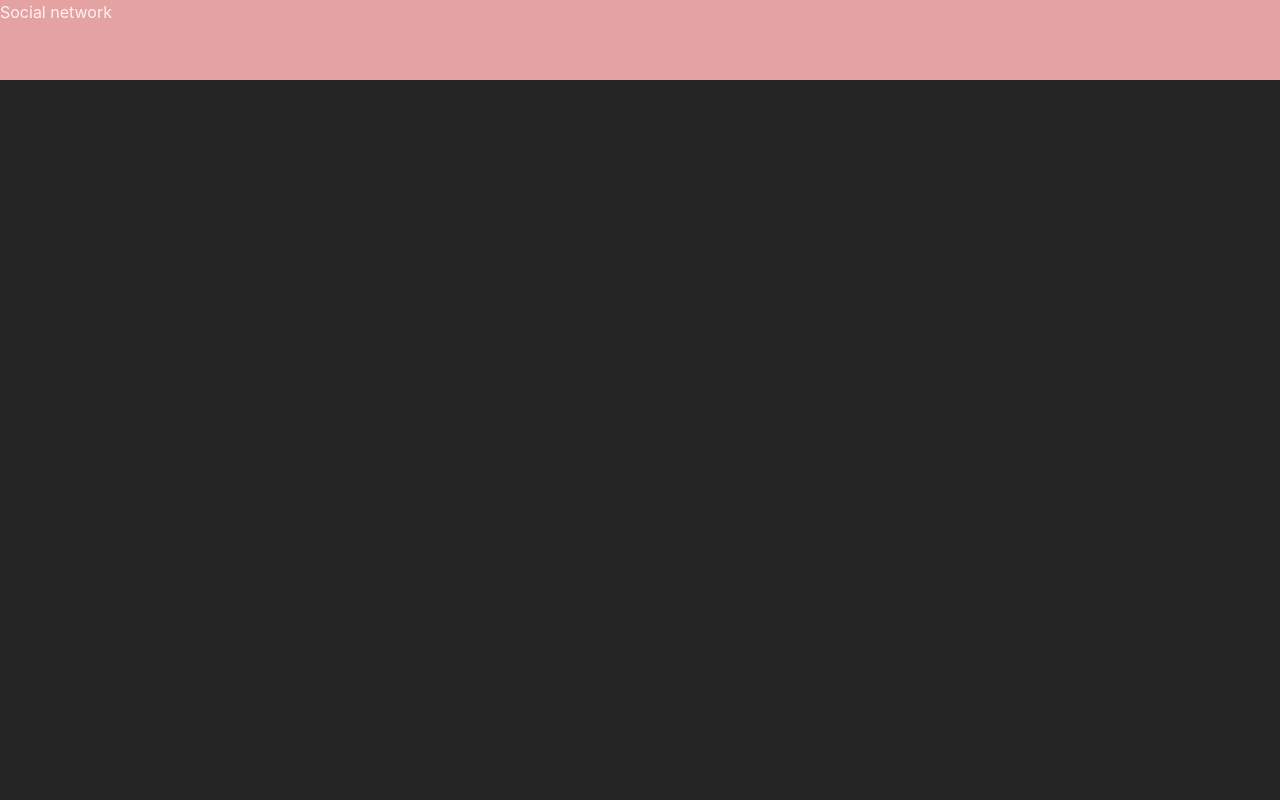
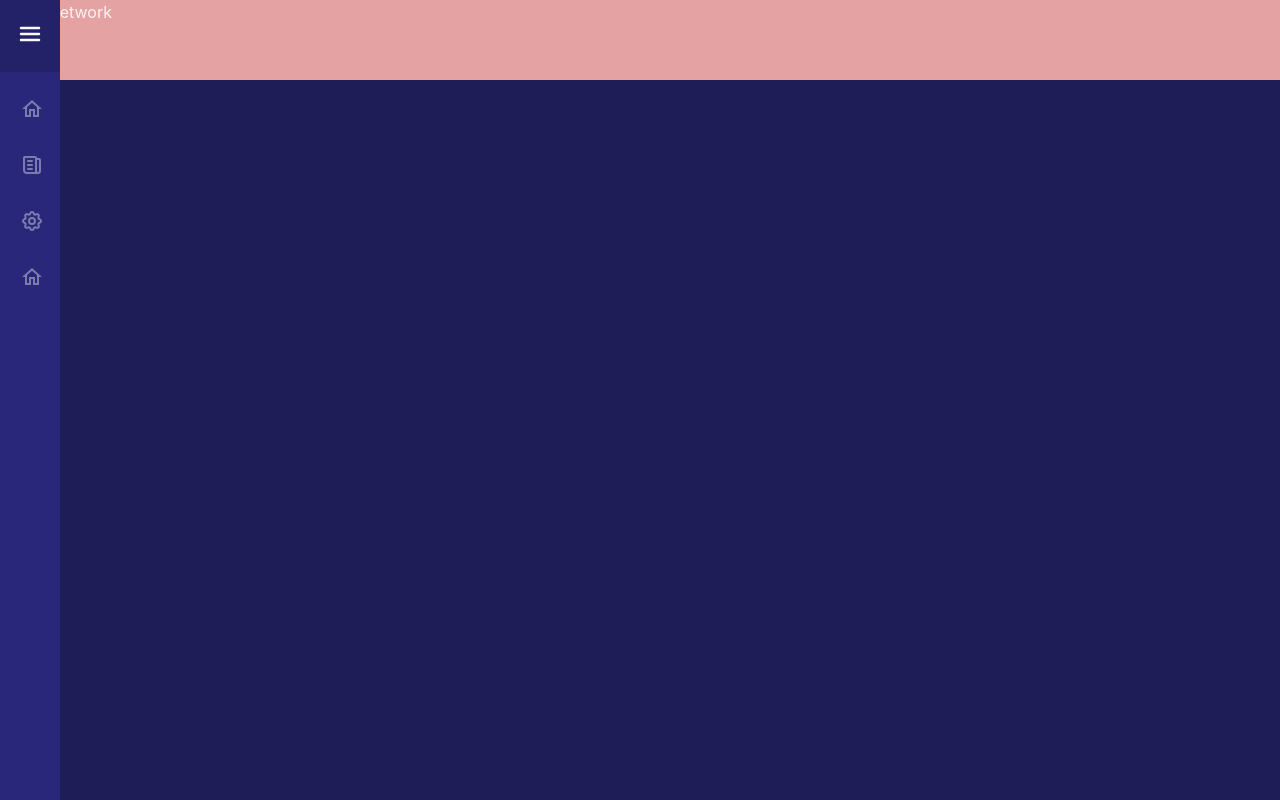
Before and after one commit to Zaitsev-AV/social-network-2.0, a React (Vite) app: page / in a window 1280 px wide. Built offline with nearby package versions, Linux system fonts and the light colour scheme.

Commit message:
feat: added sidebar

```diff
--- /dev/null
+++ b/src/assets/icons/burger.tsx
@@ -0,0 +1,16 @@
+import { SVGProps, Ref, forwardRef, memo } from 'react'
+const SvgComponent = (props: SVGProps<SVGSVGElement>, ref: Ref<SVGSVGElement>) => (
+  <svg xmlns="http://www.w3.org/2000/svg" width={24} height={24} ref={ref} {...props}>
+    <path
+      fill="none"
+      stroke="currentColor"
+      strokeLinecap="round"
+      strokeLinejoin="round"
+      strokeWidth={2.5}
+      d="M3 6h18M3 12h18M3 18h18"
+    />
+  </svg>
+)
+const ForwardRef = forwardRef(SvgComponent)
+
+export default memo(ForwardRef)
--- /dev/null
+++ b/src/assets/icons/close.tsx
@@ -0,0 +1,12 @@
+import { SVGProps, Ref, forwardRef, memo } from 'react'
+const SvgComponent = (props: SVGProps<SVGSVGElement>, ref: Ref<SVGSVGElement>) => (
+  <svg xmlns="http://www.w3.org/2000/svg" width={24} height={24} ref={ref} {...props}>
+    <path
+      fill="currentColor"
+      d="M7.05 5.64 12 10.59l4.95-4.95 1.41 1.41L13.41 12l4.95 4.95-1.41 1.41L12 13.41l-4.95 4.95-1.41-1.41L10.59 12 5.64 7.05l1.41-1.41Z"
+    />
+  </svg>
+)
+const ForwardRef = forwardRef(SvgComponent)
+
+export default memo(ForwardRef)
--- /dev/null
+++ b/src/assets/icons/home.tsx
@@ -0,0 +1,12 @@
+import { SVGProps, Ref, forwardRef, memo } from 'react'
+const SvgComponent = (props: SVGProps<SVGSVGElement>, ref: Ref<SVGSVGElement>) => (
+  <svg xmlns="http://www.w3.org/2000/svg" width={24} height={24} ref={ref} {...props}>
+    <path
+      fill="currentColor"
+      d="m12 5.69 5 4.5V18h-2v-6H9v6H7v-7.81l5-4.5M12 3 2 12h3v8h6v-6h2v6h6v-8h3L12 3z"
+    />
+  </svg>
+)
+const ForwardRef = forwardRef(SvgComponent)
+
+export default memo(ForwardRef)
--- /dev/null
+++ b/src/assets/icons/index.ts
@@ -0,0 +1,5 @@
+export { default as HomeIcon } from './home.tsx'
+export { default as BurgerIcon } from './burger.tsx'
+export { default as CloseIcon } from './close.tsx'
+export { default as NewsIcon } from './news.tsx'
+export { default as SettingsIcon } from './settings.tsx'
--- /dev/null
+++ b/src/assets/icons/news.tsx
@@ -0,0 +1,16 @@
+import { SVGProps, Ref, forwardRef, memo } from 'react'
+const SvgComponent = (props: SVGProps<SVGSVGElement>, ref: Ref<SVGSVGElement>) => (
+  <svg xmlns="http://www.w3.org/2000/svg" width={24} height={24} ref={ref} {...props}>
+    <path
+      fill="none"
+      stroke="currentColor"
+      strokeLinecap="round"
+      strokeLinejoin="round"
+      strokeWidth={2}
+      d="M16 6h3a1 1 0 0 1 1 1v11a2 2 0 0 1-4 0V5a1 1 0 0 0-1-1H5a1 1 0 0 0-1 1v12a3 3 0 0 0 3 3h11M8 8h4m-4 4h4m-4 4h4"
+    />
+  </svg>
+)
+const ForwardRef = forwardRef(SvgComponent)
+
+export default memo(ForwardRef)
--- /dev/null
+++ b/src/assets/icons/settings.tsx
@@ -0,0 +1,18 @@
+import { SVGProps, Ref, forwardRef, memo } from 'react'
+const SvgComponent = (props: SVGProps<SVGSVGElement>, ref: Ref<SVGSVGElement>) => (
+  <svg xmlns="http://www.w3.org/2000/svg" width={24} height={24} ref={ref} {...props}>
+    <g
+      fill="none"
+      stroke="currentColor"
+      strokeLinecap="round"
+      strokeLinejoin="round"
+      strokeWidth={2}
+    >
+      <path d="M10.32 4.32c.43-1.76 2.93-1.76 3.35 0a1.72 1.72 0 0 0 2.58 1.06c1.54-.94 3.3.83 2.37 2.37a1.72 1.72 0 0 0 1.06 2.58c1.76.42 1.76 2.92 0 3.34a1.72 1.72 0 0 0-1.06 2.58c.94 1.54-.83 3.3-2.37 2.37a1.72 1.72 0 0 0-2.58 1.06c-.42 1.76-2.92 1.76-3.34 0a1.72 1.72 0 0 0-2.58-1.06c-1.54.94-3.3-.83-2.37-2.37a1.72 1.72 0 0 0-1.06-2.58c-1.76-.42-1.76-2.92 0-3.34a1.72 1.72 0 0 0 1.06-2.58c-.94-1.54.83-3.3 2.37-2.37 1 .61 2.3.07 2.58-1.06z" />
+      <path d="M9 12a3 3 0 1 0 6 0 3 3 0 0 0-6 0" />
+    </g>
+  </svg>
+)
+const ForwardRef = forwardRef(SvgComponent)
+
+export default memo(ForwardRef)
--- a/src/components/layout/layout.tsx
+++ b/src/components/layout/layout.tsx
@@ -1,7 +1,13 @@
 import { FC } from 'react'
 
 import { Header } from '@/components/header'
+import { Sidebar } from '@/components/sidebar'
 
 export const Layout: FC = () => {
-  return <Header />
+  return (
+    <>
+      <Header />
+      <Sidebar />
+    </>
+  )
 }
--- /dev/null
+++ b/src/components/sidebar/index.ts
@@ -0,0 +1 @@
+export * from './sidebar.tsx'
--- /dev/null
+++ b/src/components/sidebar/sidebar.module.scss
@@ -0,0 +1,98 @@
+button {
+  cursor: pointer;
+  padding: 0;
+  background: transparent;
+  border: 0;
+}
+
+.sidebar {
+  position: absolute;
+  top: 0;
+  left: 0;
+
+  overflow: hidden;
+
+  width: 60px;
+  height: 100%;
+
+  background: #29277a;
+
+  transition: width 0.4s;
+
+  .sidebar_liner {
+    position: absolute;
+    top: 0;
+    left: 0;
+    width: 260px;
+
+    .sidebar_header {
+      display: flex;
+      align-items: center;
+      height: 72px;
+      background: rgb(0 0 0 / 15%);
+
+      .burger {
+        display: grid;
+        place-items: center;
+
+        width: 60px;
+        height: 72px;
+
+        color: #f9f9f9;
+
+        transition: 0.3s;
+      }
+    }
+  }
+}
+
+.open {
+  width: 260px;
+}
+
+.logo {
+  height: 28px;
+}
+
+.menu {
+  display: grid;
+  padding: 10px;
+}
+
+.button {
+  display: flex;
+  gap: 16px;
+  align-items: center;
+
+  width: 100%;
+  height: 56px;
+  padding: 0 10px;
+
+  line-height: 1;
+  color: #f9f9f9;
+  text-transform: capitalize;
+
+  opacity: 0.8;
+  border-radius: 8px;
+
+  span {
+    opacity: 0.5;
+
+    &:hover {
+      opacity: 1;
+    }
+  }
+
+  > p {
+    transition: 0.3s;
+  }
+
+  &:hover {
+    opacity: 1;
+    background: rgb(0 0 0 / 30%);
+  }
+}
+
+.sidebar .open:is(.button p, .logo) {
+  opacity: 1;
+}
--- /dev/null
+++ b/src/components/sidebar/sidebar.tsx
@@ -0,0 +1,51 @@
+import { FC, useState } from 'react'
+
+import { clsx } from 'clsx'
+
+import s from './sidebar.module.scss'
+
+import { BurgerIcon, CloseIcon, HomeIcon, NewsIcon, SettingsIcon } from '@/assets/icons'
+
+const navItems = [
+  { title: 'home', icon: <HomeIcon /> },
+  { title: 'news', icon: <NewsIcon /> },
+  { title: 'settings', icon: <SettingsIcon /> },
+  { title: 'audio', icon: <HomeIcon /> },
+]
+
+export const Sidebar: FC = () => {
+  const [isOpen, setIsOpen] = useState<boolean>(false)
+
+  const cn = {
+    sidebar: clsx(s.sidebar, isOpen ? s.open : ''),
+    sb_liner: clsx(s.sidebar_liner),
+    sb_header: clsx(s.sidebar_header),
+    burger: clsx(s.burger),
+    logo: clsx(s.logo),
+    menu: clsx(s.menu),
+    sb_button: clsx(s.button),
+  }
+
+  return (
+    <aside className={cn.sidebar}>
+      <div className={cn.sb_liner}>
+        <header className={cn.sb_header}>
+          <button type="button" className={cn.burger} onClick={() => setIsOpen(!isOpen)}>
+            <span>{isOpen ? <CloseIcon /> : <BurgerIcon />}</span>
+          </button>
+          {/*<img src="'''" alt="'''" className={cn.logo} />*/}
+        </header>
+        <nav className={cn.menu}>
+          {navItems.map((item, index) => {
+            return (
+              <button key={index} className={cn.sb_button}>
+                <span>{item.icon}</span>
+                <p>{item.title}</p>
+              </button>
+            )
+          })}
+        </nav>
+      </div>
+    </aside>
+  )
+}
--- a/src/styles/_boilerplate.scss
+++ b/src/styles/_boilerplate.scss
@@ -37,5 +37,5 @@ body {
   line-height: 1.5;
   color: rgb(255 255 255 / 87%);
 
-  background-color: #242424;
+  background-color: #1f1d58;
 }
```
